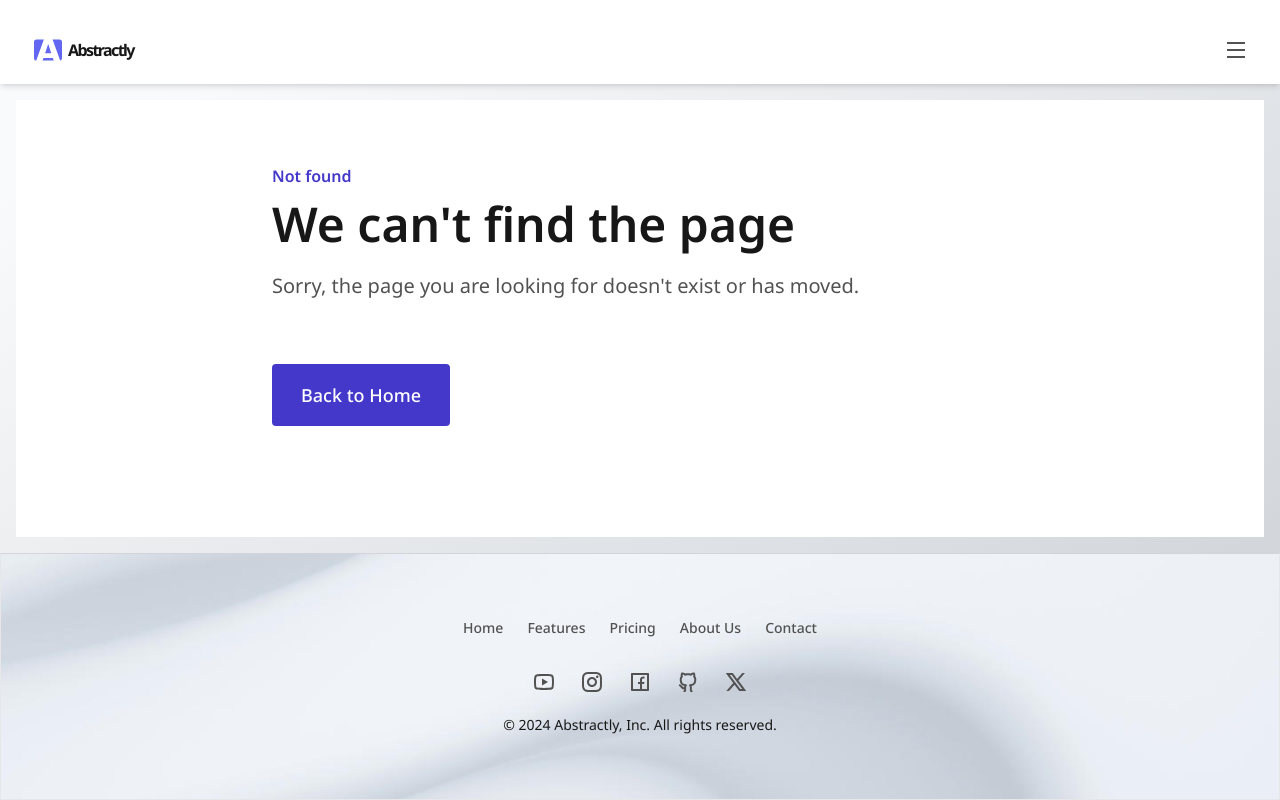
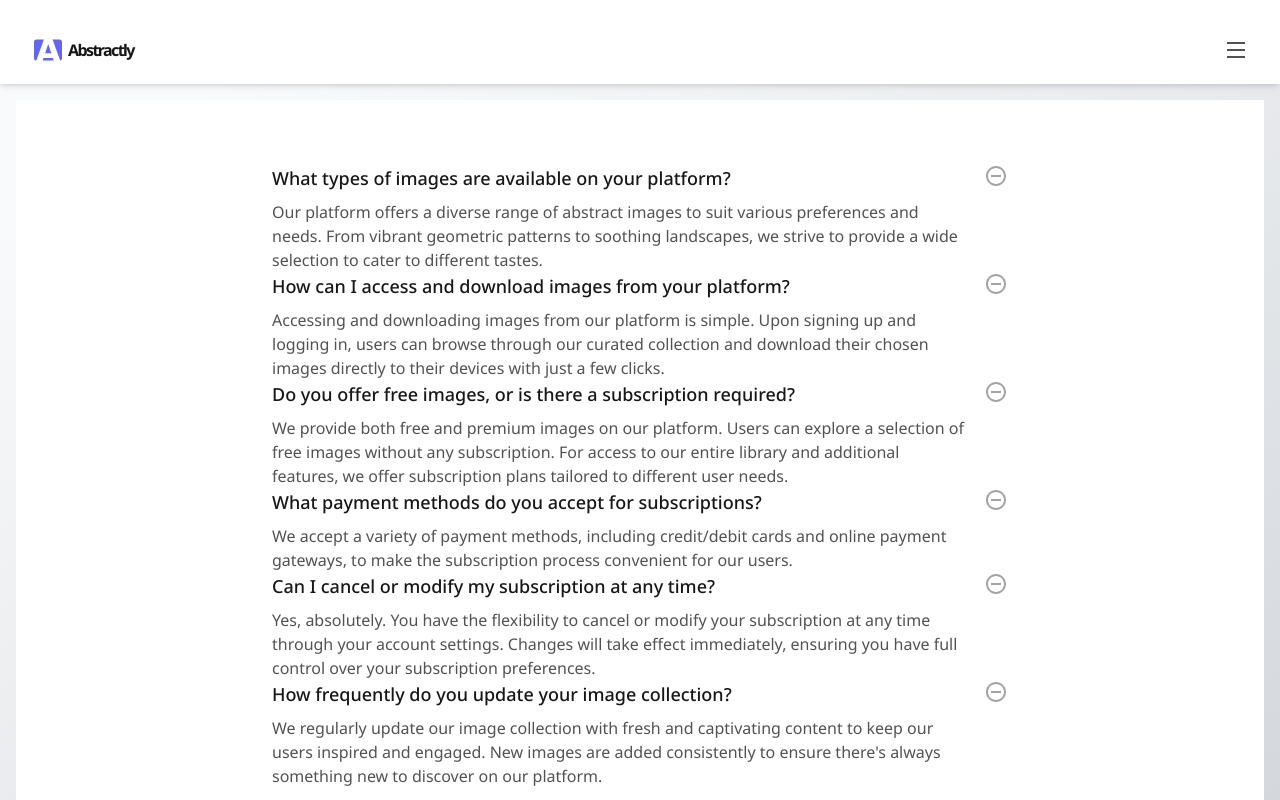
Before and after one commit to av0ed/ui-component-library, a Next.js app: page /faq in a window 1280 px wide. Before the commit this address had no page. Shown: the top 800 px of the page. Built offline with nearby package versions, Linux system fonts and the light colour scheme.

Commit message:
add faq dropdown item

```diff
--- /dev/null
+++ b/app/faq/page.tsx
@@ -0,0 +1,65 @@
+import { RiIndeterminateCircleLine } from "@remixicon/react";
+
+const faqs = [
+  {
+    question: "What types of images are available on your platform?",
+    answer: `Our platform offers a diverse range of abstract images to suit
+various preferences and needs. From vibrant geometric patterns to soothing
+landscapes, we strive to provide a wide selection to cater to different
+tastes.`,
+  },
+  {
+    question: "How can I access and download images from your platform?",
+    answer: `Accessing and downloading images from our platform is simple. Upon
+signing up and logging in, users can browse through our curated collection and
+download their chosen images directly to their devices with just a few
+clicks.`,
+  },
+  {
+    question: "Do you offer free images, or is there a subscription required?",
+    answer: `We provide both free and premium images on our platform. Users can
+explore a selection of free images without any subscription. For access to our
+entire library and additional features, we offer subscription plans tailored to
+different user needs.`,
+  },
+  {
+    question: "What payment methods do you accept for subscriptions?",
+    answer: `We accept a variety of payment methods, including credit/debit
+cards and online payment gateways, to make the subscription process convenient
+for our users.`,
+  },
+  {
+    question: "Can I cancel or modify my subscription at any time?",
+    answer: `Yes, absolutely. You have the flexibility to cancel or modify your
+subscription at any time through your account settings. Changes will take
+effect immediately, ensuring you have full control over your subscription
+preferences.`,
+  },
+  {
+    question: "How frequently do you update your image collection?",
+    answer: `We regularly update our image collection with fresh and
+captivating content to keep our users inspired and engaged. New images are
+added consistently to ensure there's always something new to discover on our
+platform.`,
+  },
+];
+
+export default function FaqPage() {
+  return (
+    <>
+      <div>
+        {faqs.map(({ question, answer }, idx) => (
+          <div key={idx} className="flex flex-row gap-x-4">
+            <div className="flex flex-col gap-y-2">
+              <p className="text-lg font-medium text-neutral-900">{question}</p>
+              <p className="text-neutral-600">{answer}</p>
+            </div>
+            <div className="flex">
+              <RiIndeterminateCircleLine className="self-start h-6 w-6 text-neutral-400" />
+            </div>
+          </div>
+        ))}
+      </div>
+    </>
+  );
+}
```
Also changed, not shown: app/_components/faq-dropdown-item.tsx (added).
